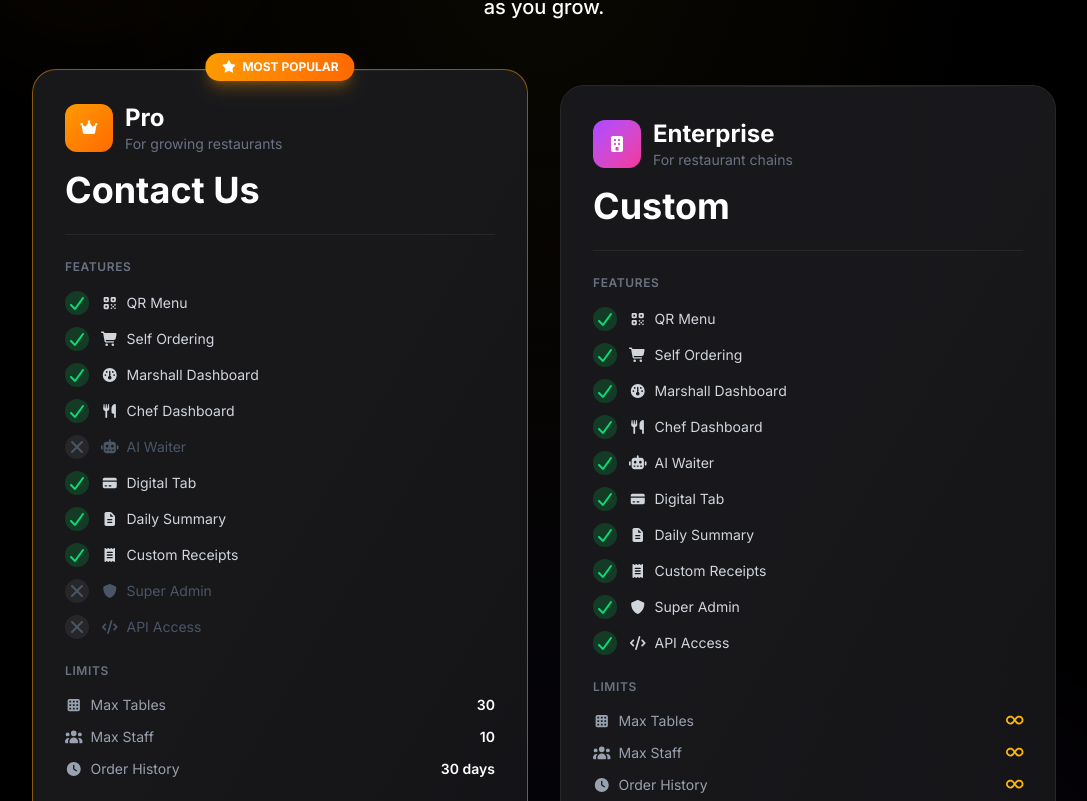
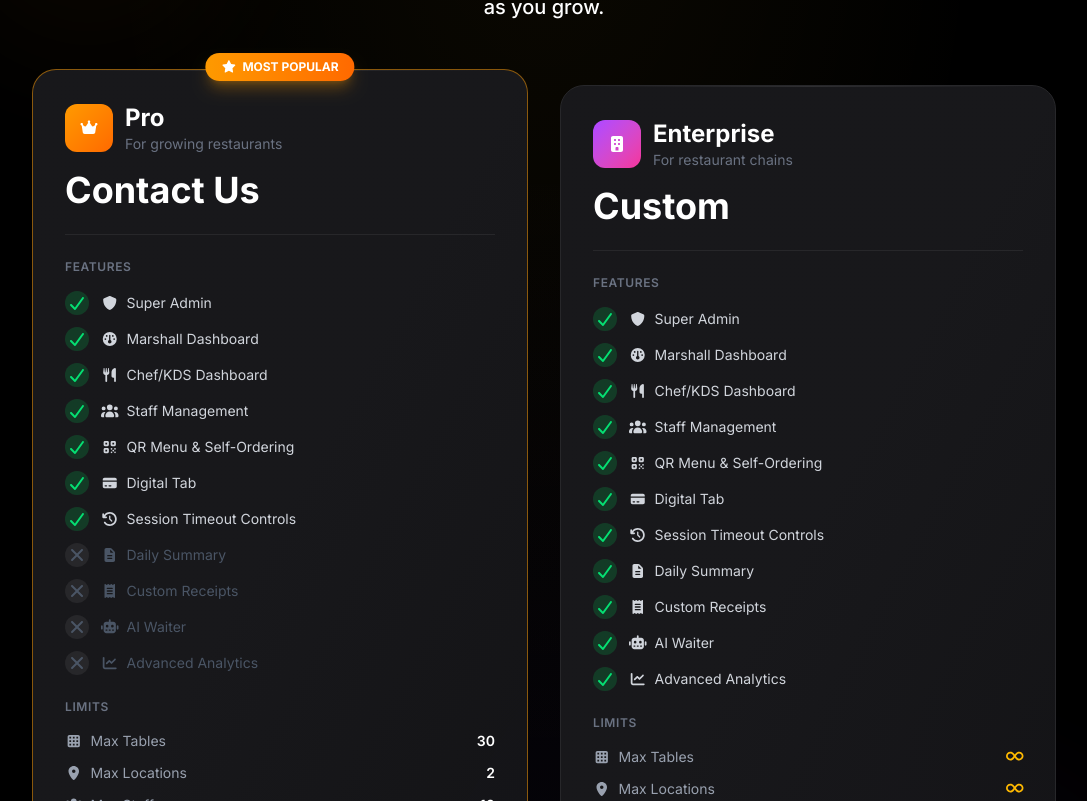
Before and after one commit to Godsom777/sharpTableWebsite, a React (Vite) app: page / in a window 1280 px wide. Shown: the part 5000-5801 px from the top of the page, without its empty margins (96-1183 px from the left). Built offline with nearby package versions, Linux system fonts and the light colour scheme.

Commit message:
feat: update PricingTiers component with new features and icons for Pro and Enterprise tiers

```diff
--- a/components/PricingTiers.tsx
+++ b/components/PricingTiers.tsx
@@ -23,7 +23,11 @@ import {
   faArrowRight,
   faInfinity,
   faBolt,
-  faUtensils
+  faUtensils,
+  faChartPie,
+  faClockRotateLeft,
+  faLocationDot,
+  faChartLine
 } from '@fortawesome/free-solid-svg-icons';
 import type { IconDefinition } from '@fortawesome/fontawesome-svg-core';
 
@@ -36,16 +40,20 @@ interface Feature {
 }
 
 const features: Feature[] = [
-  { key: 'qr_menu', label: 'QR Menu', icon: faQrcode, pro: true, enterprise: true },
-  { key: 'self_ordering', label: 'Self Ordering', icon: faCartShopping, pro: true, enterprise: true },
+  // Enabled on Pro
+  { key: 'super_admin', label: 'Super Admin', icon: faShield, pro: true, enterprise: true },
   { key: 'marshall_dashboard', label: 'Marshall Dashboard', icon: faGauge, pro: true, enterprise: true },
-  { key: 'chef_dashboard', label: 'Chef Dashboard', icon: faUtensils, pro: true, enterprise: true },
+  { key: 'chef_dashboard', label: 'Chef/KDS Dashboard', icon: faUtensils, pro: true, enterprise: true },
+  { key: 'staff_management', label: 'Staff Management', icon: faUsers, pro: true, enterprise: true },
+  { key: 'qr_menu', label: 'QR Menu & Self-Ordering', icon: faQrcode, pro: true, enterprise: true },
+  { key: 'digital_tab', label: 'Digital Tab', icon: faCreditCard, pro: true, enterprise: true },
+  { key: 'session_timeout', label: 'Session Timeout Controls', icon: faClockRotateLeft, pro: true, enterprise: true },
+
+  // Enterprise-only
+  { key: 'daily_summary', label: 'Daily Summary', icon: faFileLines, pro: false, enterprise: true },
+  { key: 'custom_receipts', label: 'Custom Receipts', icon: faReceipt, pro: false, enterprise: true },
   { key: 'ai_waiter', label: 'AI Waiter', icon: faRobot, pro: false, enterprise: true },
-  { key: 'digital_tab', label: 'Digital Tab', icon: faCreditCard, pro: true, enterprise: true },
-  { key: 'daily_summary', label: 'Daily Summary', icon: faFileLines, pro: true, enterprise: true },
-  { key: 'custom_receipts', label: 'Custom Receipts', icon: faReceipt, pro: true, enterprise: true },
-  { key: 'super_admin', label: 'Super Admin', icon: faShield, pro: false, enterprise: true },
-  { key: 'api_access', label: 'API Access', icon: faCode, pro: false, enterprise: true },
+  { key: 'advanced_analytics', label: 'Advanced Analytics', icon: faChartLine, pro: false, enterprise: true },
 ];
 
 interface Limit {
@@ -58,6 +66,7 @@ interface Limit {
 
 const limits: Limit[] = [
   { key: 'max_tables', label: 'Max Tables', icon: faTableCells, pro: '30', enterprise: '∞' },
+  { key: 'max_locations', label: 'Max Locations', icon: faLocationDot, pro: '2', enterprise: '∞' },
   { key: 'max_staff', label: 'Max Staff', icon: faUsers, pro: '10', enterprise: '∞' },
   { key: 'order_history_days', label: 'Order History', icon: faClock, pro: '30 days', enterprise: '∞' },
 ];
```
